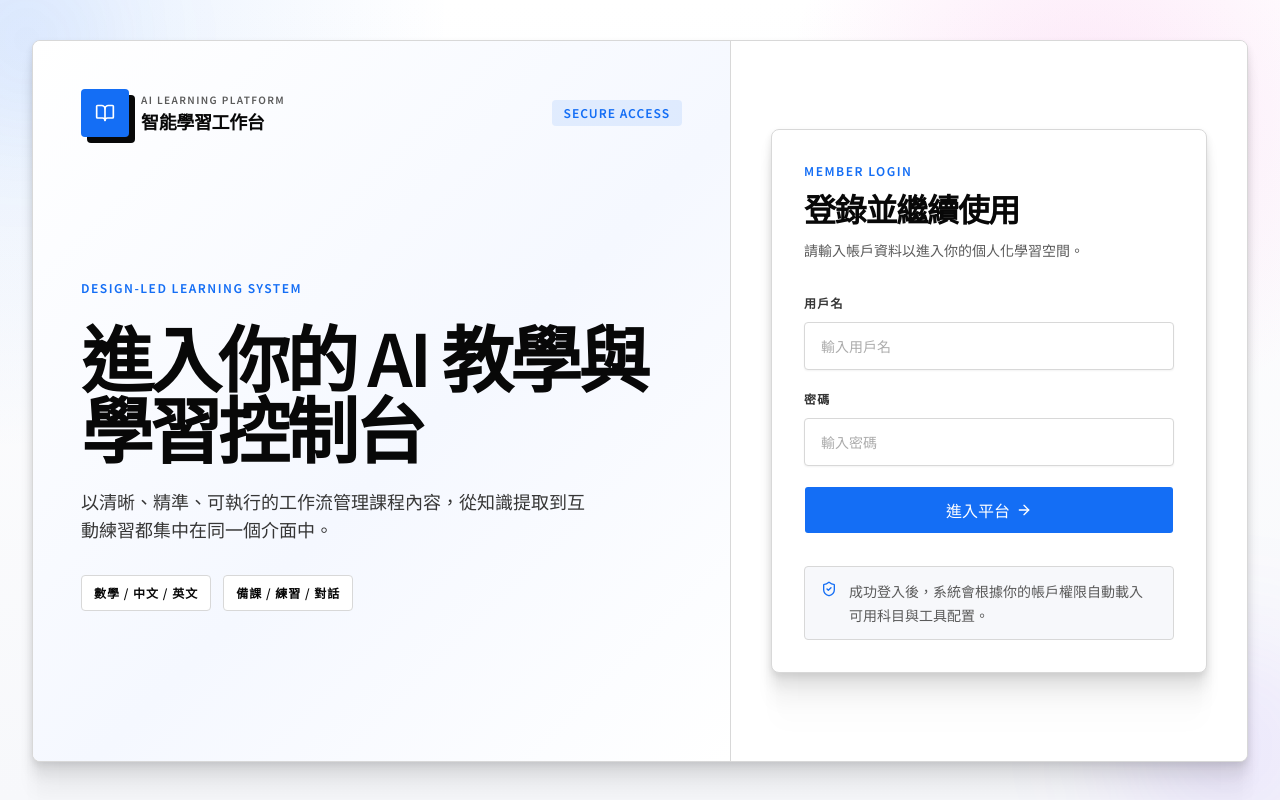
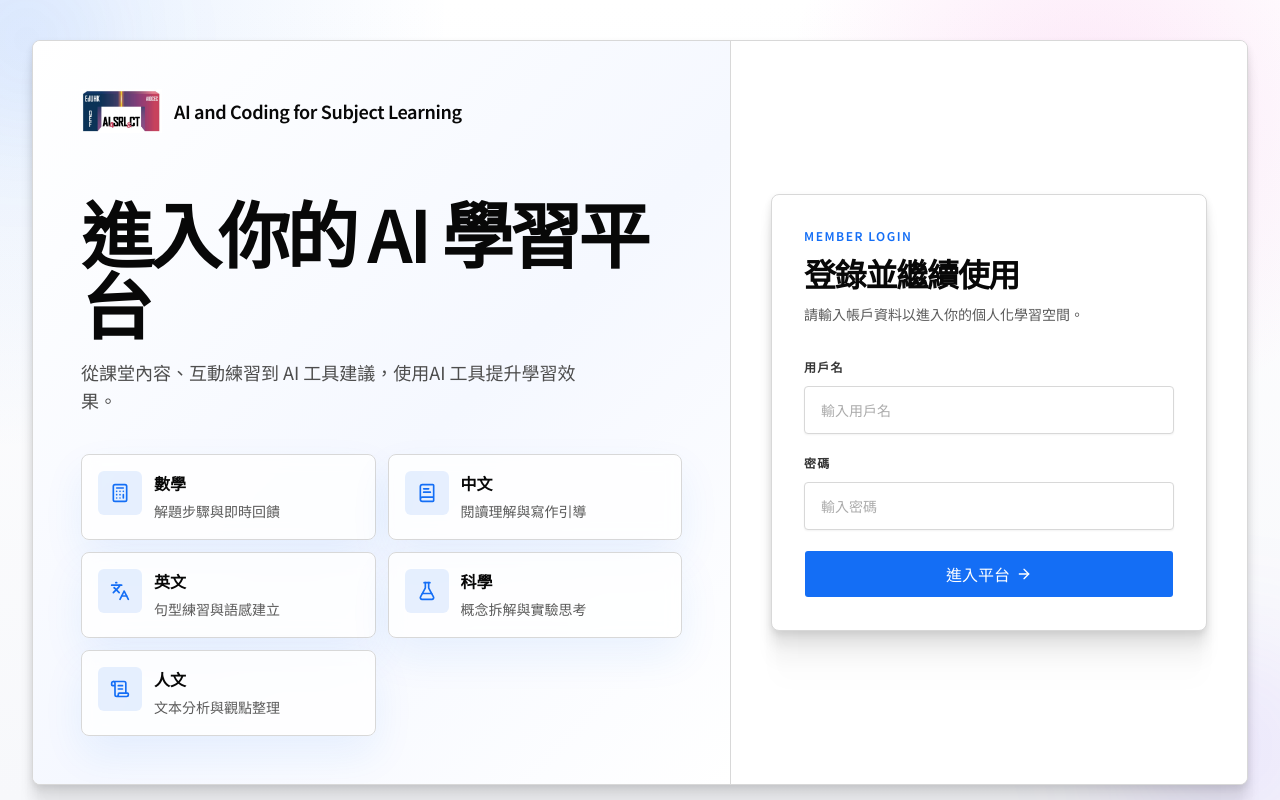
Before and after one commit to dillantwo/ai-qef-new, a Next.js app: page /login in a window 1280 px wide. Built offline with nearby package versions, Linux system fonts and the light colour scheme; no server answers.

Commit message:
update logo and design

```diff
--- a/app/login/page.tsx
+++ b/app/login/page.tsx
@@ -2,7 +2,15 @@
 
 import { Suspense, useState, useTransition } from "react";
 import { useRouter, useSearchParams } from "next/navigation";
-import { ArrowRight, BookOpen, Loader2, ShieldCheck } from "lucide-react";
+import {
+  ArrowRight,
+  BookText,
+  Calculator,
+  FlaskConical,
+  Languages,
+  Loader2,
+  ScrollText,
+} from "lucide-react";
 import { Input } from "@/components/ui/input";
 import { Button } from "@/components/ui/button";
 import { useAuth } from "@/components/AuthProvider";
@@ -16,12 +24,41 @@ export default function LoginPage() {
   );
 }
 
+const subjectHighlights = [
+  {
+    name: "數學",
+    description: "解題步驟與即時回饋",
+    icon: Calculator,
+  },
+  {
+    name: "中文",
+    description: "閱讀理解與寫作引導",
+    icon: BookText,
+  },
+  {
+    name: "英文",
+    description: "句型練習與語感建立",
+    icon: Languages,
+  },
+  {
+    name: "科學",
+    description: "概念拆解與實驗思考",
+    icon: FlaskConical,
+  },
+  {
+    name: "人文",
+    description: "文本分析與觀點整理",
+    icon: ScrollText,
+  },
+];
+
 function LoginForm() {
   const router = useRouter();
   const searchParams = useSearchParams();
   const { refreshUser } = useAuth();
   const [error, setError] = useState<string | null>(null);
   const [isPending, startTransition] = useTransition();
+  const logoSrc = `${basePath}/logo.png`.replace(/\/+/g, "/");
 
   async function handleSubmit(e: React.FormEvent<HTMLFormElement>) {
     e.preventDefault();
@@ -63,45 +100,55 @@ function LoginForm() {
 
       <div className="relative mx-auto flex min-h-screen w-full max-w-7xl items-center px-4 py-10 sm:px-6 lg:px-8">
         <div className="grid w-full overflow-hidden rounded-[8px] border border-[#d8d8d8] bg-white shadow-[0px_84px_24px_rgba(0,0,0,0),0px_54px_22px_rgba(0,0,0,0.01),0px_30px_18px_rgba(0,0,0,0.04),0px_13px_13px_rgba(0,0,0,0.08),0px_3px_7px_rgba(0,0,0,0.09)] lg:grid-cols-[1.15fr_0.85fr]">
-          <section className="relative flex flex-col justify-between gap-10 border-b border-[#d8d8d8] bg-[linear-gradient(135deg,_#ffffff_0%,_#f5f8ff_55%,_#ffffff_100%)] px-6 py-8 sm:px-8 sm:py-10 lg:min-h-[720px] lg:border-b-0 lg:border-r lg:px-12 lg:py-12">
-            <div className="flex items-center justify-between gap-4">
+          <section className="relative flex flex-col border-b border-[#d8d8d8] bg-[linear-gradient(135deg,_#ffffff_0%,_#f5f8ff_55%,_#ffffff_100%)] px-6 py-8 sm:px-8 sm:py-10 lg:min-h-[720px] lg:border-b-0 lg:border-r lg:px-12 lg:py-12">
+            <div className="flex items-center gap-4">
               <div className="inline-flex items-center gap-3">
-                <div className="flex h-12 w-12 items-center justify-center rounded-[4px] bg-[#146ef5] text-white shadow-[6px_6px_0px_#080808]">
-                  <BookOpen className="size-5" />
-                </div>
-                <div>
-                  <p className="text-[10px] font-semibold uppercase tracking-[1.4px] text-[#5a5a5a]">
-                    AI Learning Platform
-                  </p>
-                  <p className="text-lg font-semibold tracking-[-0.02em] text-[#080808]">
-                    智能學習工作台
-                  </p>
-                </div>
+                <img
+                  src={logoSrc}
+                  alt="AI Learning Platform logo"
+                  className="h-11 w-auto object-contain"
+                />
+                <p className="text-lg font-semibold tracking-[-0.02em] text-[#080808]">
+                  AI and Coding for Subject Learning
+                </p>
               </div>
-              <span className="inline-flex items-center rounded-[4px] bg-[#146ef5]/10 px-3 py-1 text-[12px] font-semibold uppercase tracking-[1px] text-[#146ef5]">
-                Secure Access
-              </span>
             </div>
 
-            <div className="flex flex-1 items-center">
-              <div className="max-w-xl space-y-6">
-                <p className="text-[12px] font-semibold uppercase tracking-[1.5px] text-[#146ef5]">
-                  Design-led learning system
+            <div className="mt-16 flex flex-1 flex-col justify-center">
+              <div className="max-w-xl">
+                <h1 className="text-[44px] leading-[0.98] font-semibold tracking-[-0.05em] text-[#080808] sm:text-[56px] lg:text-[72px]">
+                  進入你的 AI 學習平台
+                </h1>
+                <p className="mt-5 max-w-lg text-base leading-7 text-[#4d4d4d] sm:text-lg">
+                  從課堂內容、互動練習到 AI 工具建議，使用AI 工具提升學習效果。
                 </p>
-                <h1 className="text-[44px] leading-[0.98] font-semibold tracking-[-0.05em] text-[#080808] sm:text-[56px] lg:text-[72px]">
-                  進入你的 AI 教學與學習控制台
-                </h1>
-                <p className="max-w-lg text-base leading-7 text-[#363636] sm:text-lg">
-                  以清晰、精準、可執行的工作流管理課程內容，從知識提取到互動練習都集中在同一個介面中。
-                </p>
-                <div className="flex flex-wrap gap-3 pt-2">
-                  <span className="inline-flex items-center rounded-[4px] border border-[#d8d8d8] bg-white px-3 py-2 text-[12px] font-semibold uppercase tracking-[1px] text-[#080808]">
-                    數學 / 中文 / 英文
-                  </span>
-                  <span className="inline-flex items-center rounded-[4px] border border-[#d8d8d8] bg-white px-3 py-2 text-[12px] font-semibold uppercase tracking-[1px] text-[#080808]">
-                    備課 / 練習 / 對話
-                  </span>
-                </div>
+              </div>
+
+              <div className="mt-10 grid gap-3 sm:grid-cols-2">
+                {subjectHighlights.map((subject) => {
+                  const Icon = subject.icon;
+
+                  return (
+                    <div
+                      key={subject.name}
+                      className="rounded-[8px] border border-[#d8d8d8] bg-white/80 p-4 shadow-[0px_18px_40px_rgba(20,110,245,0.08)] backdrop-blur-sm transition duration-200 hover:-translate-y-1 hover:border-[#b9cdfa]"
+                    >
+                      <div className="flex items-start gap-3">
+                        <div className="flex size-11 shrink-0 items-center justify-center rounded-[6px] bg-[#146ef5]/10 text-[#146ef5]">
+                          <Icon className="size-5" />
+                        </div>
+                        <div>
+                          <p className="text-base font-semibold text-[#080808]">
+                            {subject.name}
+                          </p>
+                          <p className="mt-1 text-sm leading-6 text-[#5a5a5a]">
+                            {subject.description}
+                          </p>
+                        </div>
+                      </div>
+                    </div>
+                  );
+                })}
               </div>
             </div>
           </section>
@@ -184,12 +231,6 @@ function LoginForm() {
                   </Button>
                 </form>
 
-                <div className="mt-8 flex items-start gap-3 rounded-[4px] border border-[#d8d8d8] bg-[#f7f8fb] px-4 py-3 text-sm leading-6 text-[#5a5a5a]">
-                  <ShieldCheck className="mt-0.5 size-4 shrink-0 text-[#146ef5]" />
-                  <p>
-                    成功登入後，系統會根據你的帳戶權限自動載入可用科目與工具配置。
-                  </p>
-                </div>
               </div>
             </div>
           </section>
--- a/components/AppSidebar.tsx
+++ b/components/AppSidebar.tsx
@@ -38,6 +38,7 @@ import {
   SheetDescription,
 } from "@/components/ui/sheet";
 import { Separator } from "@/components/ui/separator";
+import { basePath } from "@/lib/utils";
 
 function ToolItem({
   toolKey,
@@ -93,6 +94,7 @@ export function AppSidebar() {
   const router = useRouter();
   const pathname = usePathname();
   const initials = user?.displayName?.charAt(0).toUpperCase() ?? "U";
+  const logoSrc = `${basePath}/logo.png`.replace(/\/+$/g, "").replace(/([^:]\/)\/+/g, "$1") || "/logo.png";
 
   const tools = toolbox?.tools ?? [];
   const selectedTool = toolbox?.selectedTool ?? null;
@@ -114,11 +116,13 @@ export function AppSidebar() {
     <Sidebar>
       <SidebarHeader className="p-4">
         <Link href="/" className="flex items-center gap-3 hover:opacity-80 transition-opacity">
-          <div className="flex items-center justify-center w-10 h-10 rounded-xl bg-primary text-primary-foreground">
-            <Zap className="size-5" />
-          </div>
+          <img
+            src={logoSrc}
+            alt="AI Learning Platform logo"
+            className="h-10 w-auto object-contain"
+          />
           <span className="text-base font-semibold leading-tight">
-            AI for Subject Learning
+            AI and Coding for Subject Learning
           </span>
         </Link>
         <Button className="mt-4 w-full" size="lg" onClick={() => {
--- a/components/Header.tsx
+++ b/components/Header.tsx
@@ -3,9 +3,11 @@
 import Link from "next/link";
 import { ChevronLeft, LogOut } from "lucide-react";
 import { useAuth } from "@/components/AuthProvider";
+import { basePath } from "@/lib/utils";
 
 export default function Header({ backHref, backLabel }: { backHref?: string; backLabel?: string } = {}) {
   const { user, logout } = useAuth();
+  const logoSrc = `${basePath}/logo.png`.replace(/\/+$/g, "").replace(/([^:]\/)\/+/g, "$1") || "/logo.png";
 
   return (
     <header className="flex items-center justify-between px-6 py-3 border-b border-border bg-background">
@@ -19,23 +21,16 @@ export default function Header({ backHref, backLabel }: { backHref?: string; bac
             {backLabel ?? "返回"}
           </Link>
         )}
-        <div className="flex items-center justify-center w-8 h-8 rounded-lg bg-primary text-primary-foreground">
-          <svg
-            xmlns="http://www.w3.org/2000/svg"
-            viewBox="0 0 24 24"
-            fill="none"
-            stroke="currentColor"
-            strokeWidth="2"
-            strokeLinecap="round"
-            strokeLinejoin="round"
-            className="size-4"
-          >
-            <polygon points="13 2 3 14 12 14 11 22 21 10 12 10 13 2" />
-          </svg>
-        </div>
-        <span className="text-base font-semibold tracking-tight">
-          AI for Subject Learning
-        </span>
+        <Link href="/" className="inline-flex items-center gap-3 hover:opacity-80 transition-opacity">
+          <img
+            src={logoSrc}
+            alt="AI Learning Platform logo"
+            className="h-9 w-auto object-contain"
+          />
+          <span className="text-base font-semibold tracking-tight">
+            AI and Coding for Subject Learning
+          </span>
+        </Link>
       </div>
 
       {user && (
--- a/middleware.ts
+++ b/middleware.ts
@@ -2,6 +2,7 @@ import { NextRequest, NextResponse } from "next/server";
 import { jwtVerify } from "jose";
 
 const SESSION_COOKIE = "session";
+const PUBLIC_FILE = /\.[^/]+$/;
 
 // Routes that are accessible without authentication
 const PUBLIC_PATHS = ["/login", "/api/auth/login"];
@@ -27,7 +28,8 @@ export async function middleware(req: NextRequest) {
   if (
     pathname.startsWith("/_next") ||
     pathname.startsWith("/favicon") ||
-    pathname.startsWith("/public")
+    pathname.startsWith("/public") ||
+    PUBLIC_FILE.test(pathname)
   ) {
     return NextResponse.next();
   }
@@ -78,6 +80,6 @@ export const config = {
      * - _next/image (image optimization)
      * - favicon.ico
      */
-    "/((?!_next/static|_next/image|favicon.ico).*)",
+    "/((?!_next/static|_next/image|favicon.ico|.*\\..*).*)",
   ],
 };
```
Also changed, not shown: public/logo.png (added).
